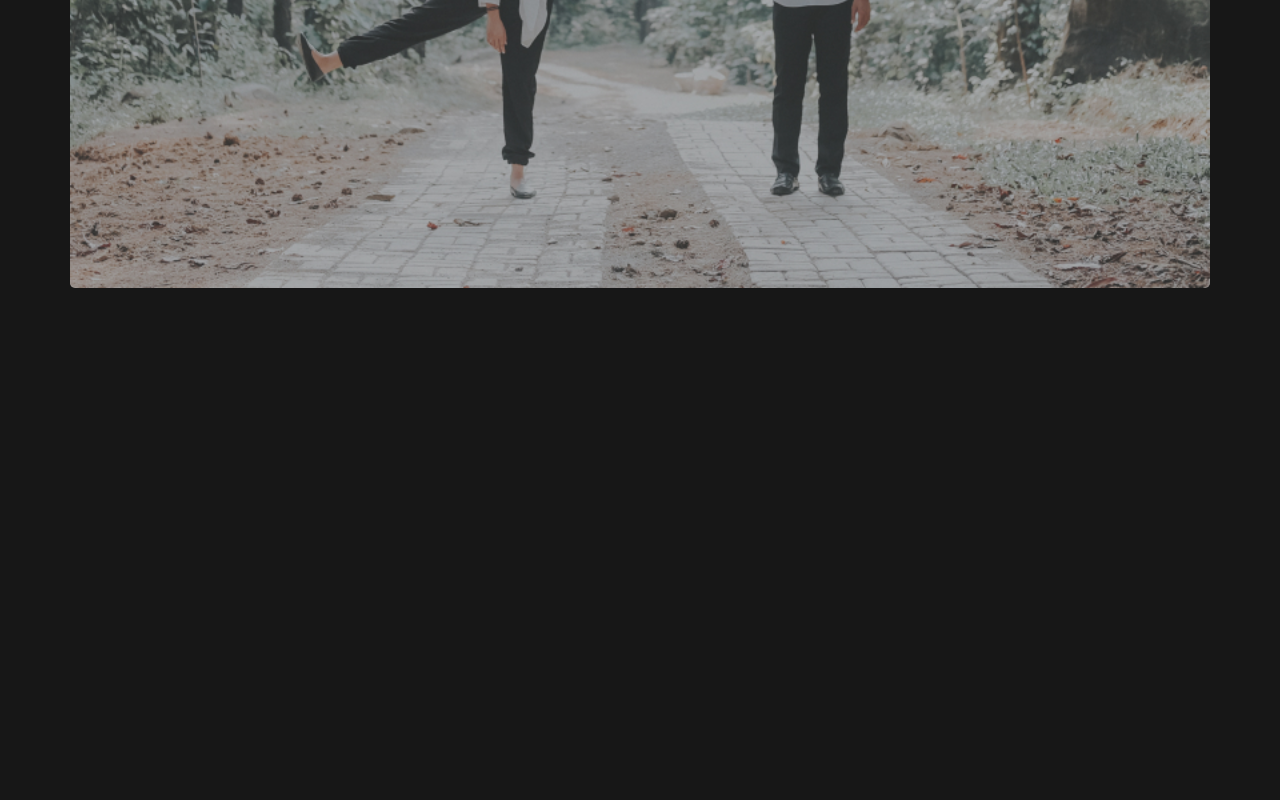
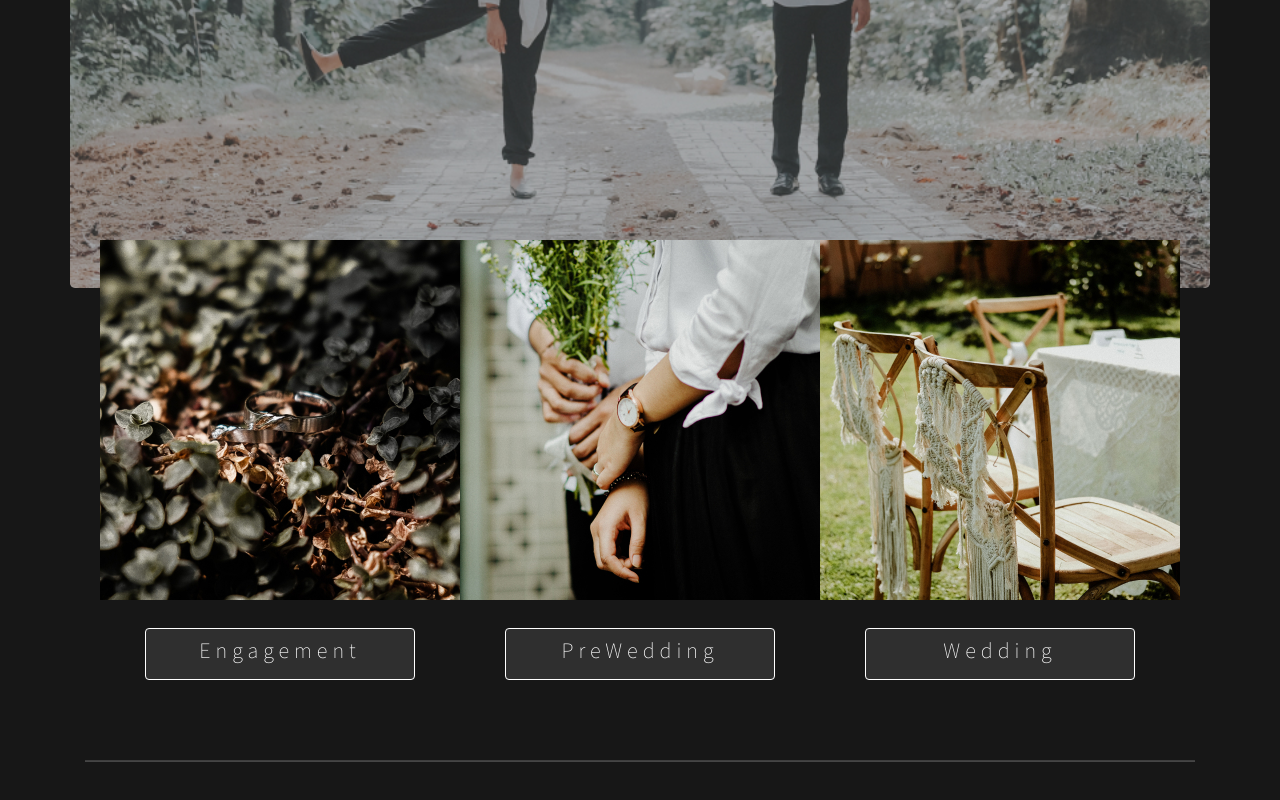
Before and after one commit to atmajayadw/react-empathie, a React (Create React App) app: page /portfolio in a window 1280 px wide. Shown: the part 642-1442 px from the top of the page. Before the commit the page ends 962 px from the top, so only its background shows below. Built offline with nearby package versions, Linux system fonts and the light colour scheme.

Commit message:
Create Menu

```diff
--- a/src/component/index.js
+++ b/src/component/index.js
@@ -1,4 +1,3 @@
 import Navbar from "./Navbar";
 import JumbotronHome from "./JumbotronHome";
-import JumbotronPortfolio from "./JumbotronPortfolio";
-export { Navbar, JumbotronHome, JumbotronPortfolio };
+export { Navbar, JumbotronHome };
--- a/src/component/JumbotronPortfolio.js
+++ b/src/component/portfolio/JumbotronPortfolio.js
@@ -1,5 +1,5 @@
 import React, { Component } from "react";
-import { Jumbo_portfolio } from "../assets/img/img.js";
+// import { Jumbo_portfolio } from "../assets/img/img.js";
 
 export default class JumbotronPortfolio extends Component {
   render() {
--- /dev/null
+++ b/src/component/portfolio/Menu.js
@@ -0,0 +1,30 @@
+import React, { Component } from "react";
+import { Thumbail1, Thumbail2, Thumbail3 } from "../../assets/img/img";
+
+export default class Menu extends Component {
+  render() {
+    return (
+      <>
+        <section id="menus">
+          <div className="container menus">
+            <div className="menu">
+              <img src={Thumbail1} alt="Engagement" />
+              <div className="btn btn-menu">Engagement</div>
+            </div>
+            <div className="menu">
+              <img src={Thumbail2} alt="Pre-Wedding" />
+              <div className="btn btn-menu">PreWedding</div>
+            </div>
+            <div className="menu">
+              <img src={Thumbail3} alt="Wedding" />
+              <div className="btn btn-menu">Wedding</div>
+            </div>
+          </div>
+          <div className="container">
+            <hr />
+          </div>
+        </section>
+      </>
+    );
+  }
+}
--- a/src/css/main.css
+++ b/src/css/main.css
@@ -188,4 +188,50 @@ body {
   }
 }
 
+#menus {
+  margin-top: -80px;
+}
+#menus .menus {
+  display: flex;
+  flex-wrap: wrap;
+  justify-content: center;
+}
+#menus .menus .menu {
+  width: 360px;
+  height: 440px;
+  display: flex;
+  flex-direction: column;
+  align-items: center;
+  justify-content: space-between;
+}
+#menus .menus .menu img {
+  width: 100%;
+}
+#menus .menus .menu .btn-menu {
+  background-color: #2f2f2f;
+  color: white;
+  width: 270px;
+  height: 52px;
+  border: 1px solid white;
+  font-family: "Noto Sans JP", sans-serif;
+  font-size: 20px;
+  font-weight: 100;
+  letter-spacing: 5px;
+}
+@media (max-width: 576px) {
+  #menus {
+    margin-top: -140px;
+  }
+  #menus .categories .category {
+    margin-top: 60px;
+    width: 320px;
+    height: 400px;
+  }
+}
+#menus hr {
+  margin: 80px 0;
+  height: 1px;
+  background-color: #454545;
+}
+
 /*# sourceMappingURL=main.css.map */
--- a/src/pages/Portfolio.js
+++ b/src/pages/Portfolio.js
@@ -1,5 +1,7 @@
 import React, { Component } from "react";
-import { Navbar, JumbotronPortfolio } from "../component/index";
+import { Navbar } from "../component/index";
+import JumbotronPortfolio from "../component/portfolio/JumbotronPortfolio";
+import Menu from "../component/portfolio/Menu";
 
 export default class Portfolio extends Component {
   render() {
@@ -7,6 +9,7 @@ export default class Portfolio extends Component {
       <section id="portfolio">
         <Navbar />
         <JumbotronPortfolio />
+        <Menu />
       </section>
     );
   }
--- /dev/null
+++ b/src/sass/_menu.scss
@@ -0,0 +1,52 @@
+@use 'setup';
+
+#menus {
+  margin-top: -80px;
+  .menus {
+    display: flex;
+    flex-wrap: wrap;
+    justify-content: center;
+    .menu {
+      width: 360px;
+      height: 440px;
+      display: flex;
+      flex-direction: column;
+      align-items: center;
+      justify-content: space-between;
+
+      img {
+        width: 100%;
+      }
+
+      .btn-menu {
+        background-color: #2f2f2f;
+        color: white;
+        width: 270px;
+        height: 52px;
+        border: 1px solid white;
+        font-family: "Noto Sans JP", sans-serif;
+        font-size: 20px;
+        font-weight: 100;
+        letter-spacing: 5px;
+      }
+    }
+  }
+
+  @media (max-width: 576px) {
+    margin-top: -140px;
+
+    .categories {
+      .category {
+        margin-top: 60px;
+        width: 320px;
+        height: 400px;
+      }
+    }
+  }
+
+  hr {
+    margin: 80px 0;
+    height: 1px;
+    background-color: #454545;
+  }
+}
--- a/src/sass/main.scss
+++ b/src/sass/main.scss
@@ -1,3 +1,4 @@
 @use 'navbar';
 @use 'jumbotronHome';
 @use 'portfolio';
+@use 'menu';
```
Also changed, not shown: 1 other file (tests, documents, lock files or other folders).
